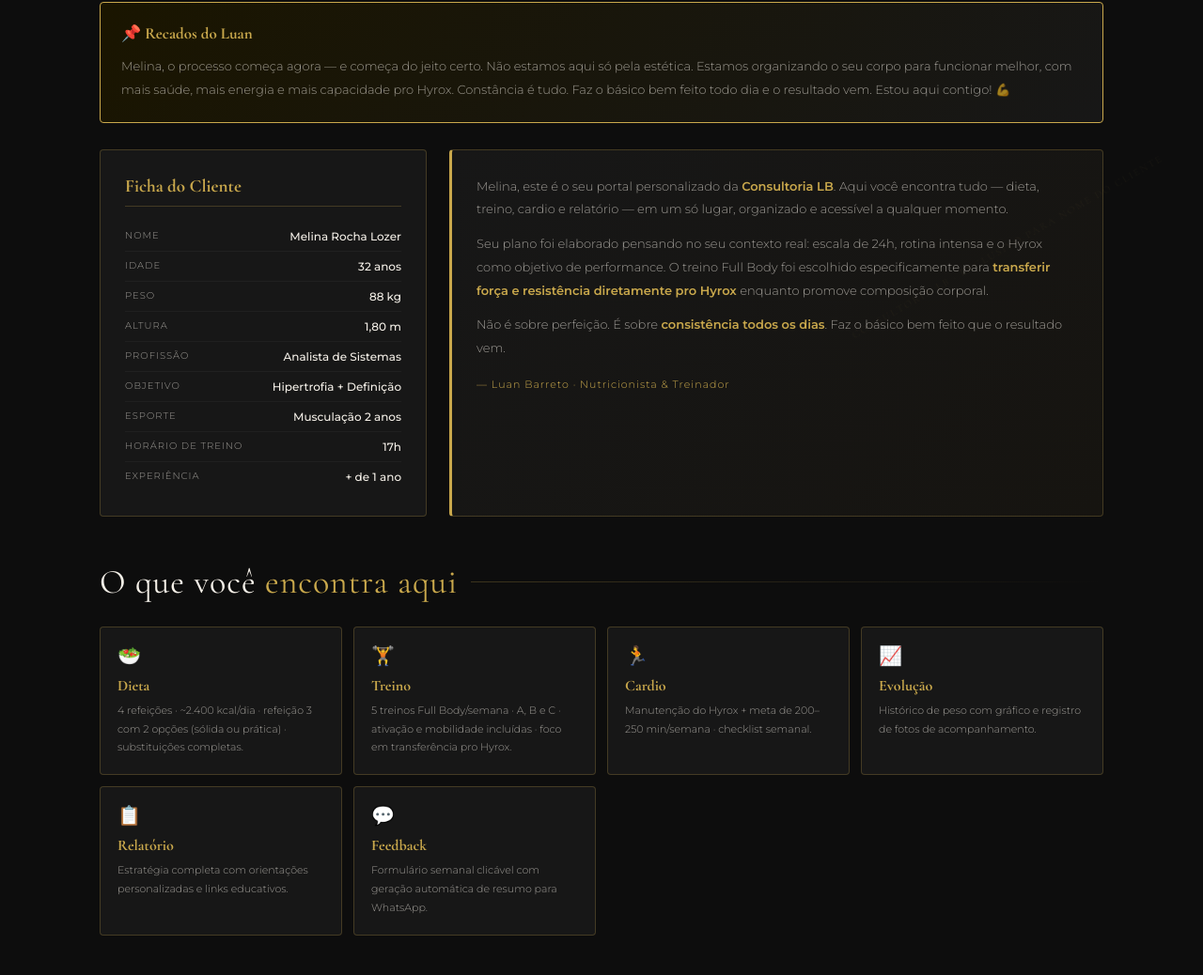
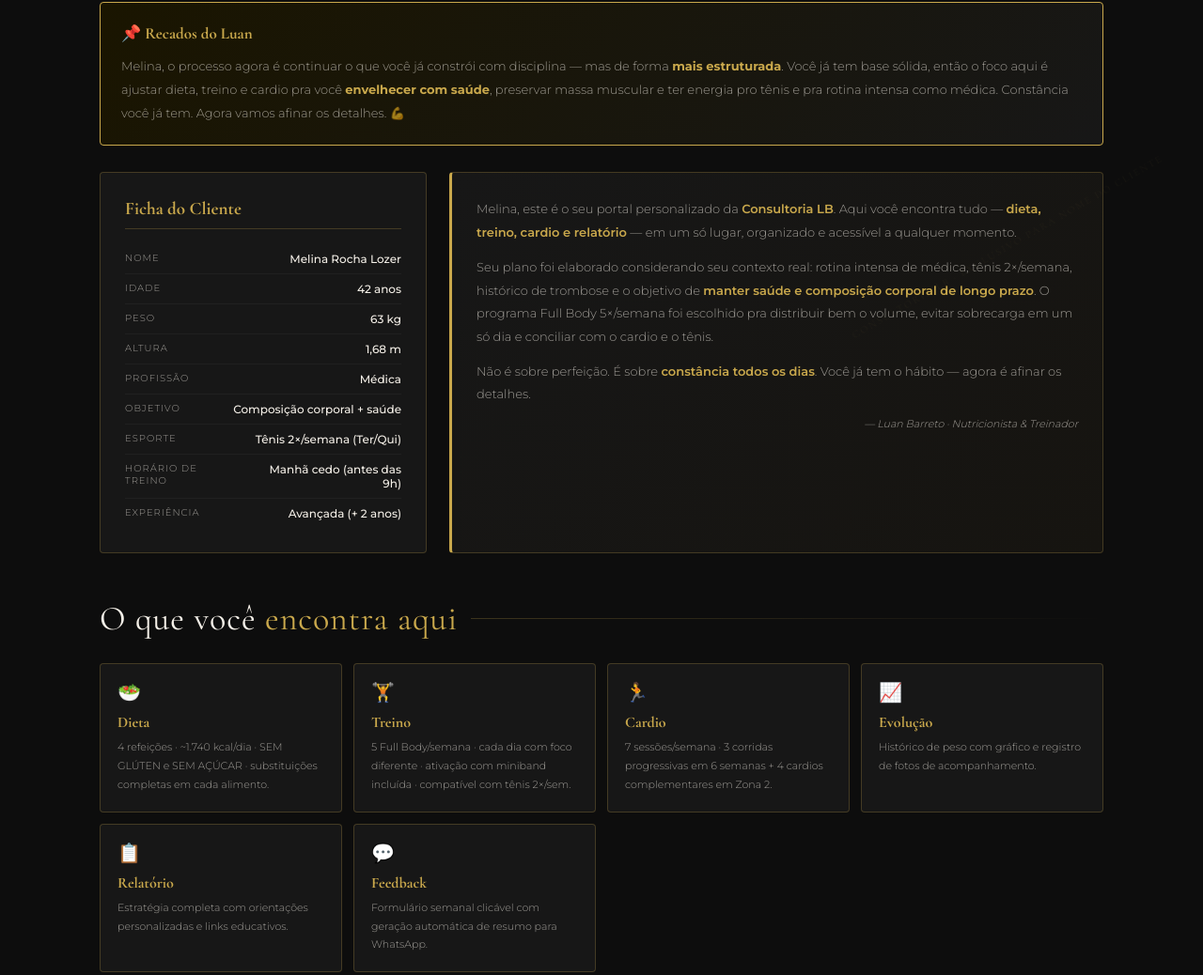
Before and after one commit to luanbarretopersonal-creator/lb-melina-rocha-lozer, a plain HTML site: page index.html in a window 1280 px wide. Shown: the part 513-1551 px from the top of the page at 94% size. Drawn offline with nearby package versions, Linux system fonts and the light colour scheme; no server answers.

Commit message:
update portal

```diff
--- a/index.html
+++ b/index.html
@@ -1,6 +1,6 @@
 <!DOCTYPE html>
 <html lang="pt-BR"><head><meta charset="UTF-8"/><meta name="viewport" content="width=device-width,initial-scale=1.0"/>
-<title>Portal — Melina Rocha Lozer · Consultoria LB</title>
+<title>Portal — NOME DO CLIENTE · Consultoria LB</title>
 <link rel="preconnect" href="https://fonts.googleapis.com">
 <link href="https://fonts.googleapis.com/css2?family=Cormorant+Garamond:wght@300;400;600;700&family=Montserrat:wght@300;400;500;600;700&display=swap" rel="stylesheet">
 <style>
@@ -486,35 +486,30 @@ textarea.q-input{resize:vertical;min-height:80px;}
 
   <div class="recados-box">
     <h4>📌 Recados do Luan</h4>
-    <div class="recados-text">Melina, o processo começa agora — e começa do jeito certo. Não estamos aqui só pela estética. Estamos organizando o seu corpo para funcionar melhor, com mais saúde, mais energia e mais capacidade pro Hyrox. Constância é tudo. Faz o básico bem feito todo dia e o resultado vem. Estou aqui contigo! 💪</div>
+    <div class="recados-text">Melina, o processo agora é continuar o que você já constrói com disciplina — mas de forma <strong style="color:var(--gold)">mais estruturada</strong>. Você já tem base sólida, então o foco aqui é ajustar dieta, treino e cardio pra você <strong style="color:var(--gold)">envelhecer com saúde</strong>, preservar massa muscular e ter energia pro tênis e pra rotina intensa como médica. Constância você já tem. Agora vamos afinar os detalhes. 💪</div>
   </div>
 
   <div class="profile-grid">
     <div class="profile-card">
       <h3>Ficha do Cliente</h3>
       <div class="profile-item"><span class="label">Nome</span><span class="value">Melina Rocha Lozer</span></div>
-      <div class="profile-item"><span class="label">Idade</span><span class="value">32 anos</span></div>
-      <div class="profile-item"><span class="label">Peso</span><span class="value">88 kg</span></div>
-      <div class="profile-item"><span class="label">Altura</span><span class="value">1,80 m</span></div>
-      <div class="profile-item"><span class="label">Profissão</span><span class="value">Analista de Sistemas</span></div>
-      <div class="profile-item"><span class="label">Objetivo</span><span class="value">Hipertrofia + Definição</span></div>
-      <div class="profile-item"><span class="label">Esporte</span><span class="value">Musculação 2 anos</span></div>
-      <div class="profile-item"><span class="label">Horário de treino</span><span class="value">17h</span></div>
-      <div class="profile-item"><span class="label">Experiência</span><span class="value">+ de 1 ano</span></div>
-    </div>
-    <div class="welcome-box">
-      <p>Melina, este é o seu portal personalizado da <strong>Consultoria LB</strong>. Aqui você encontra tudo — dieta, treino, cardio e relatório — em um só lugar, organizado e acessível a qualquer momento.</p>
-      <p>Seu plano foi elaborado pensando no seu contexto real: escala de 24h, rotina intensa e o Hyrox como objetivo de performance. O treino Full Body foi escolhido especificamente para <strong>transferir força e resistência diretamente pro Hyrox</strong> enquanto promove composição corporal.</p>
-      <p>Não é sobre perfeição. É sobre <strong>consistência todos os dias</strong>. Faz o básico bem feito que o resultado vem.</p>
-      <p style="color:var(--gold);font-size:11px;letter-spacing:1px;margin-top:16px;">— Luan Barreto · Nutricionista &amp; Treinador</p>
-    </div>
+      <div class="profile-item"><span class="label">Idade</span><span class="value">42 anos</span></div>
+      <div class="profile-item"><span class="label">Peso</span><span class="value">63 kg</span></div>
+      <div class="profile-item"><span class="label">Altura</span><span class="value">1,68 m</span></div>
+      <div class="profile-item"><span class="label">Profissão</span><span class="value">Médica</span></div>
+      <div class="profile-item"><span class="label">Objetivo</span><span class="value">Composição corporal + saúde</span></div>
+      <div class="profile-item"><span class="label">Esporte</span><span class="value">Tênis 2×/semana (Ter/Qui)</span></div>
+      <div class="profile-item"><span class="label">Horário de treino</span><span class="value">Manhã cedo (antes das 9h)</span></div>
+      <div class="profile-item"><span class="label">Experiência</span><span class="value">Avançada (+ 2 anos)</span></div>
+    </div>
+    <div class="welcome-box"><p>Melina, este é o seu portal personalizado da <strong>Consultoria LB</strong>. Aqui você encontra tudo — <strong>dieta, treino, cardio e relatório</strong> — em um só lugar, organizado e acessível a qualquer momento.</p><p>Seu plano foi elaborado considerando seu contexto real: rotina intensa de médica, tênis 2×/semana, histórico de trombose e o objetivo de <strong style="color:var(--gold)">manter saúde e composição corporal de longo prazo</strong>. O programa Full Body 5×/semana foi escolhido pra distribuir bem o volume, evitar sobrecarga em um só dia e conciliar com o cardio e o tênis.</p><p>Não é sobre perfeição. É sobre <strong style="color:var(--gold)">constância todos os dias</strong>. Você já tem o hábito — agora é afinar os detalhes.</p><div style="text-align:right;font-size:11px;color:var(--white-dim);margin-top:12px;font-style:italic;">— Luan Barreto · Nutricionista &amp; Treinador</div></div>
   </div>
 
   <div class="section-header"><h2>O que você <span>encontra aqui</span></h2><div class="section-line"></div></div>
   <div class="info-grid">
-    <div class="info-box"><div class="icon">🥗</div><h4>Dieta</h4><p>4 refeições · ~2.400 kcal/dia · refeição 3 com 2 opções (sólida ou prática) · substituições completas.</p></div>
-    <div class="info-box"><div class="icon">🏋️</div><h4>Treino</h4><p>5 treinos Full Body/semana · A, B e C · ativação e mobilidade incluídas · foco em transferência pro Hyrox.</p></div>
-    <div class="info-box"><div class="icon">🏃</div><h4>Cardio</h4><p>Manutenção do Hyrox + meta de 200–250 min/semana · checklist semanal.</p></div>
+    <div class="info-box"><div class="icon">🥗</div><h4>Dieta</h4><p>4 refeições · ~1.740 kcal/dia · SEM GLÚTEN e SEM AÇÚCAR · substituições completas em cada alimento.</p></div>
+    <div class="info-box"><div class="icon">🏋️</div><h4>Treino</h4><p>5 Full Body/semana · cada dia com foco diferente · ativação com miniband incluída · compatível com tênis 2×/sem.</p></div>
+    <div class="info-box"><div class="icon">🏃</div><h4>Cardio</h4><p>7 sessões/semana · 3 corridas progressivas em 6 semanas + 4 cardios complementares em Zona 2.</p></div>
     <div class="info-box"><div class="icon">📈</div><h4>Evolução</h4><p>Histórico de peso com gráfico e registro de fotos de acompanhamento.</p></div>
     <div class="info-box"><div class="icon">📋</div><h4>Relatório</h4><p>Estratégia completa com orientações personalizadas e links educativos.</p></div>
     <div class="info-box"><div class="icon">💬</div><h4>Feedback</h4><p>Formulário semanal clicável com geração automática de resumo para WhatsApp.</p></div>
@@ -2162,6 +2157,8 @@ function toggleAlt(btn){const c=btn.nextElementSibling;if(c.style.display==="non
   const storage = getStorage(app);
   const CLIENT_ID = "melina-rocha-lozer";
   const CLIENT_NAME = "Melina Rocha Lozer";
+  const CLIENT_INICIO = "2026-08-28";
+  const CLIENT_VENCIMENTO = "2026-11-28";
   async function autoRegister(){try{const docRef=doc(db,"clients",CLIENT_ID);const snap=await getDoc(docRef);const now=new Date().toISOString();if(!snap.exists()){await setDoc(docRef,{nome:CLIENT_NAME,registeredAt:now,lastActivity:now,portalUrl:window.location.href.split('?')[0]});}else{await setDoc(docRef,{lastActivity:now},{merge:true});}}catch(e){console.log('Auto-register skipped:',e.message);}}
   async function fbSet(key,value){try{await setDoc(doc(db,"clients",CLIENT_ID,"data",key),{value,updatedAt:new Date().toISOString()},{merge:true});}catch(e){localStorage.setItem(key,value);}}
   async function fbGet(key){try{const s=await getDoc(doc(db,"clients",CLIENT_ID,"data",key));if(s.exists())return s.data().value;}catch(e){}return localStorage.getItem(key);}
```
